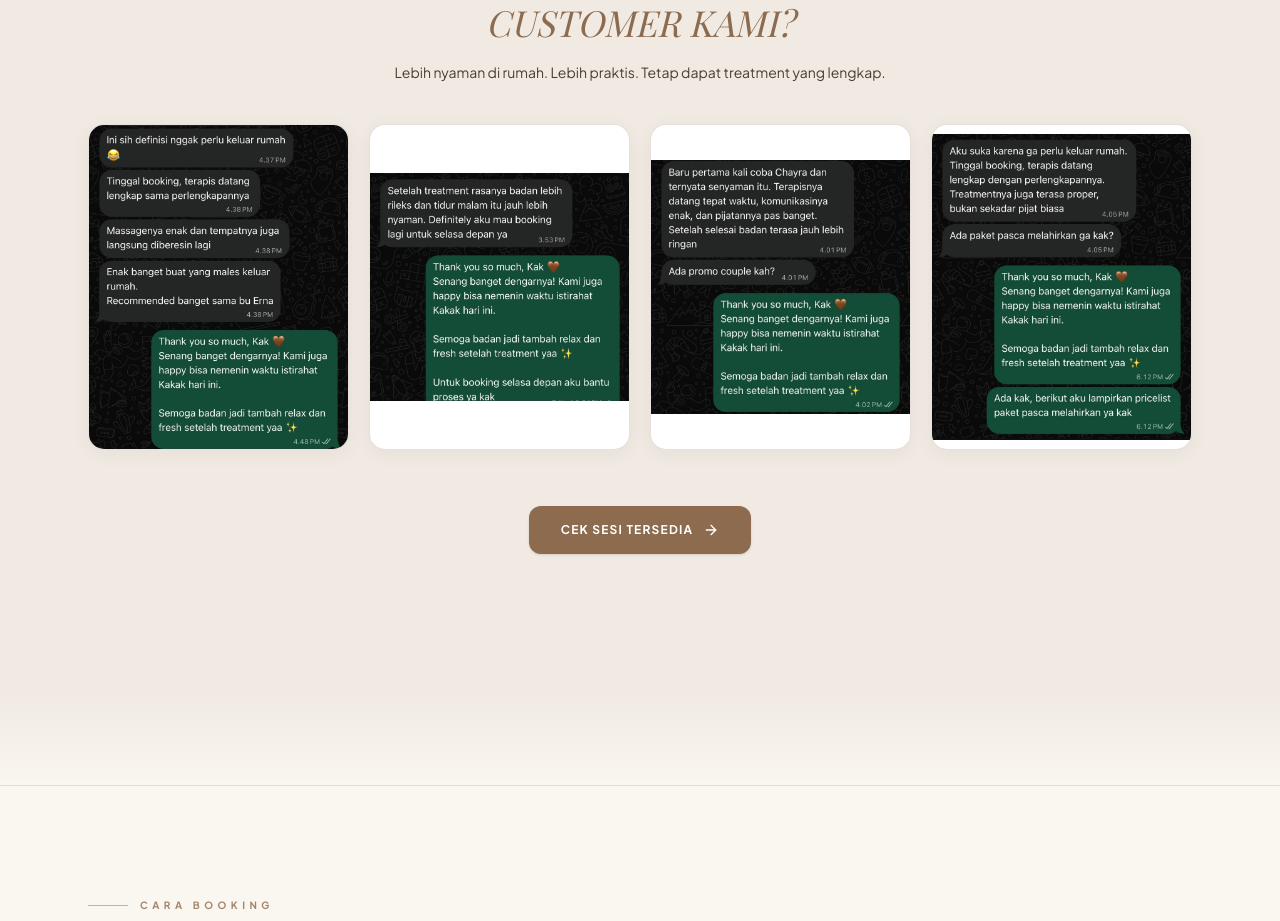
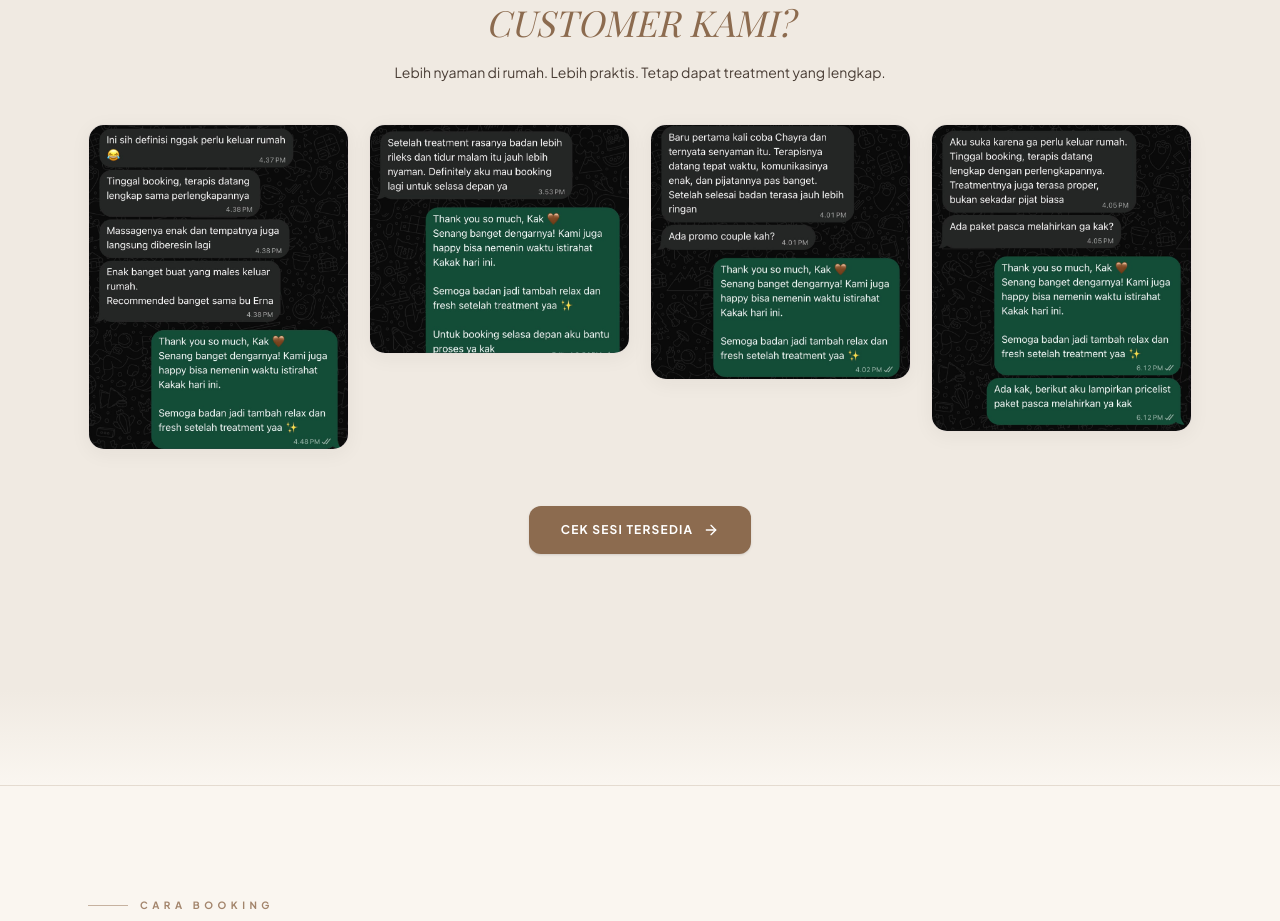
Before and after one commit to kendikadimas/chayrawellness, a Next.js app: page / in a window 1280 px wide. Shown: the part 3340-4261 px from the top of the page. Built offline with nearby package versions, Linux system fonts and the light colour scheme; no server answers; a web font is replaced by a local one.

Commit message:
fix(testimonials): container follows exact image height without stretching or white gaps

```diff
--- a/components/SpecialOfferSection.js
+++ b/components/SpecialOfferSection.js
@@ -130,16 +130,16 @@ export default function SpecialOfferSection() {
           </div>
 
           {/* Testimonial Images in a Single Row */}
-          <div className="grid grid-cols-1 sm:grid-cols-2 lg:grid-cols-4 gap-5">
+          <div className="grid grid-cols-1 sm:grid-cols-2 lg:grid-cols-4 gap-5 items-start">
             {testimonials.map((src, i) => (
               <div
                 key={i}
-                className="bg-white rounded-2xl overflow-hidden border border-[#A3856C]/25 shadow-[0_4px_20px_rgba(44,36,32,0.05)] hover:border-[#8C6B4F]/40 transition-all duration-300 flex flex-col justify-center"
+                className="bg-white rounded-2xl overflow-hidden border border-[#A3856C]/25 shadow-[0_4px_20px_rgba(44,36,32,0.05)] hover:border-[#8C6B4F]/40 transition-all duration-300"
               >
                 <img
                   src={src}
                   alt={`Testimoni customer Chayra ${i + 1}`}
-                  className="w-full h-auto object-contain block"
+                  className="w-full h-auto block"
                 />
               </div>
             ))}
```
